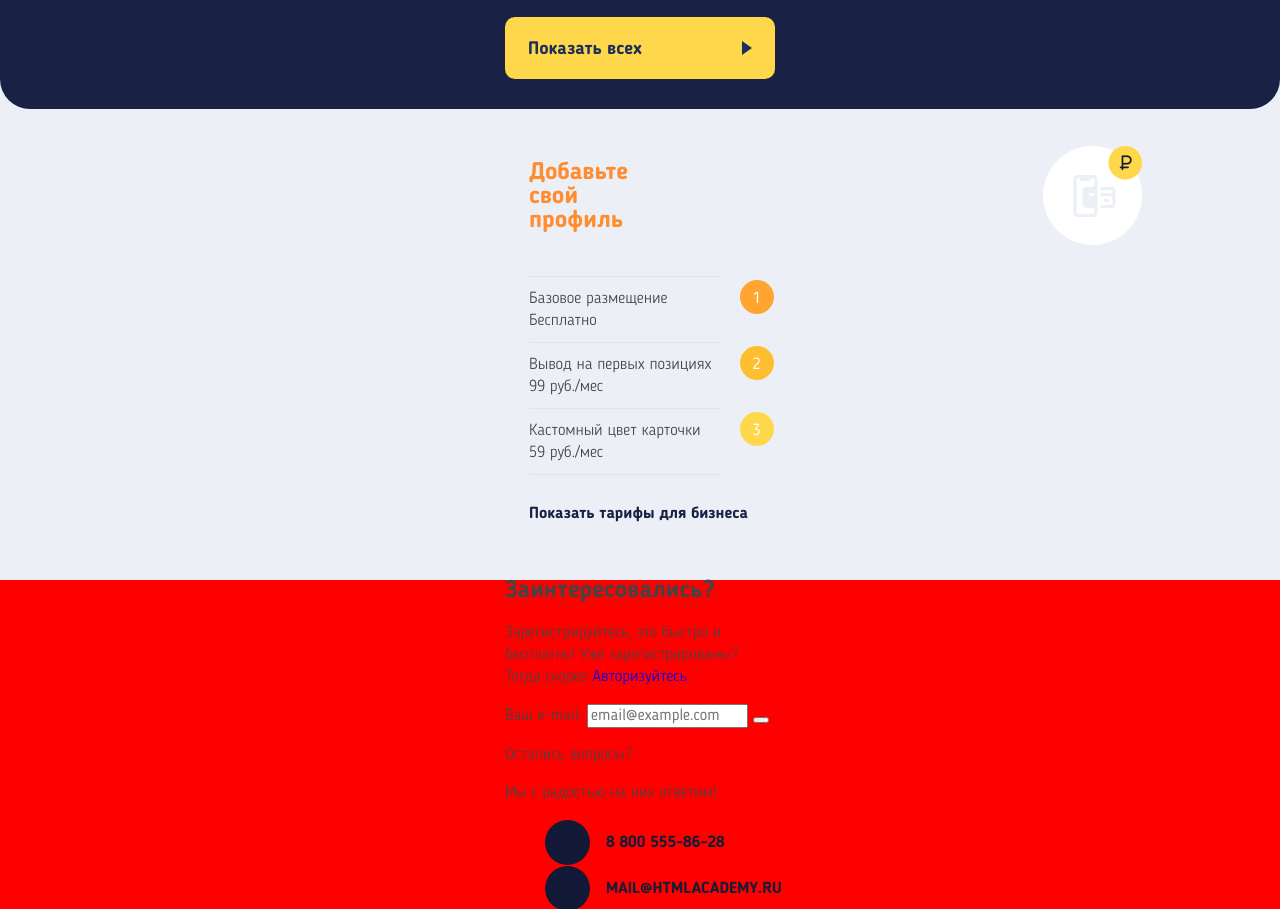
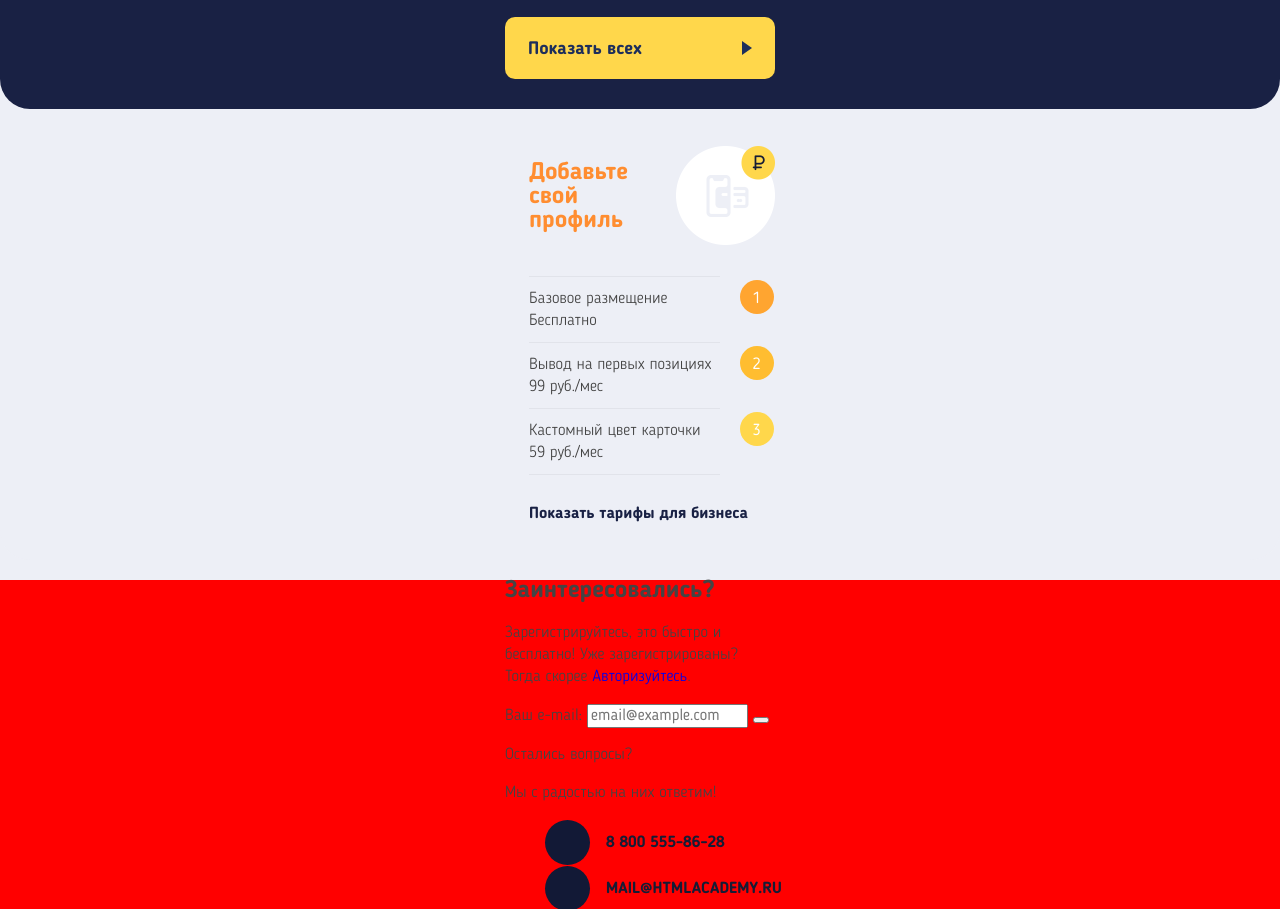
Before and after one commit to Parkh0menk0/635705-pognali-19, a website: page source/index.html in a window 1280 px wide. Shown: the part 3601-4510 px from the top of the page. Drawn offline with nearby package versions, Linux system fonts and the light colour scheme; files that its build step writes are made by us from their sources.

Commit message:
Выполняет рефакторинг стилей блока rates

```diff
--- a/source/sass/blocks/rates.scss
+++ b/source/sass/blocks/rates.scss
@@ -2,17 +2,27 @@
   border-bottom-right-radius: 30px;
   border-bottom-left-radius: 30px;
   background-color: $pale-grey;
-  background-image: url("../img/rates/rates@1x.png");
-  background-repeat: no-repeat;
-  background-position: 88.3% 10.5%;
-  background-size: 99px 99px;
 }
 
 .rates__wrapper {
-  padding-top: 52px;
-  padding-bottom: 35px;
-  padding-left: 24px;
-  padding-right: 27px;
+  position: relative;
+  padding: 52px 27px 35px 24px;
+
+  &::after {
+    position: absolute;
+    top: 37px;
+    right: 0;
+
+    width: 99px;
+    height: 99px;
+
+    content: "";
+
+    background-image: url("../img/rates/rates@1x.png");
+    background-repeat: no-repeat;
+    background-position: 0 0;
+    background-size: contain;
+  }
 }
 
 .rates__title {
```
